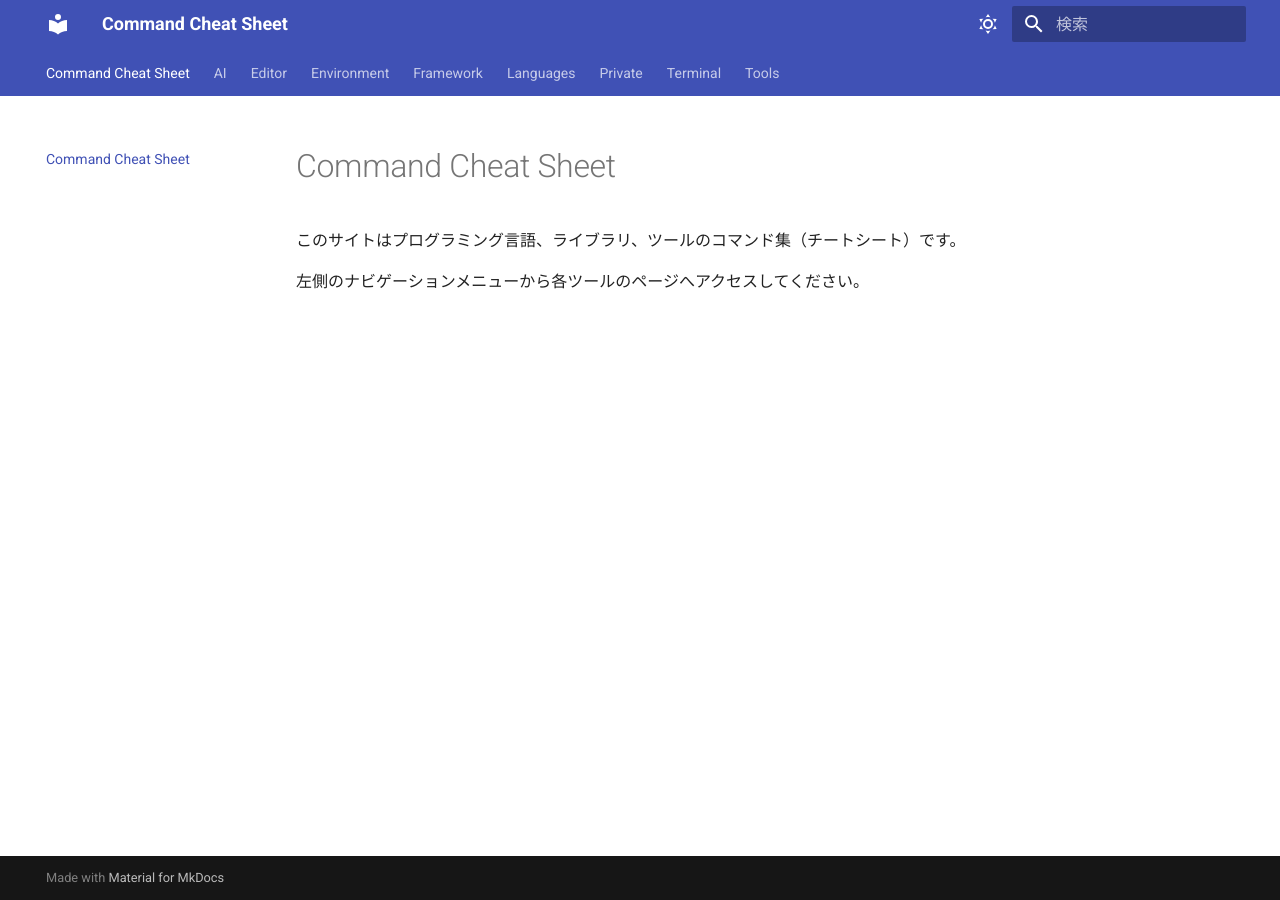
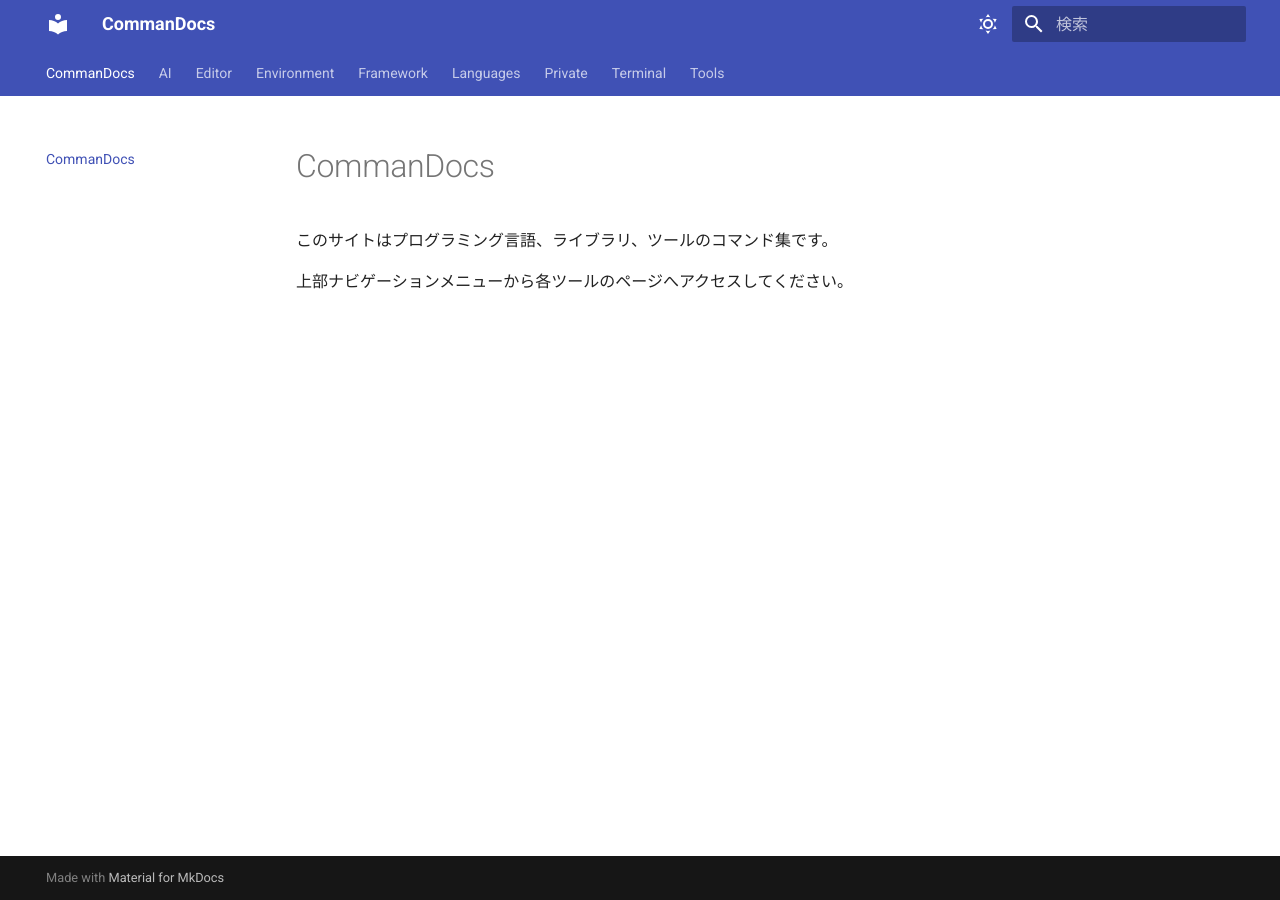
Before and after one commit to MGitGod/Commandocs, an MkDocs documentation site: the page built from docs/index.md, in a window 1280 px wide. Built offline with MkDocs 1.6.1 and Material for MkDocs 9.7.7, drawn with Linux system fonts in a browser that asks for light colours.

Commit message:
タイトル変更

```diff
--- a/docs/index.md
+++ b/docs/index.md
@@ -1,5 +1,5 @@
-# Command Cheat Sheet
+# CommanDocs
 
-このサイトはプログラミング言語、ライブラリ、ツールのコマンド集（チートシート）です。
+このサイトはプログラミング言語、ライブラリ、ツールのコマンド集です。
 
-左側のナビゲーションメニューから各ツールのページへアクセスしてください。
+上部ナビゲーションメニューから各ツールのページへアクセスしてください。
--- a/mkdocs.yml
+++ b/mkdocs.yml
@@ -1,4 +1,4 @@
-site_name: Command Cheat Sheet
+site_name: CommanDocs
 theme:
   name: material
   language: ja
```
